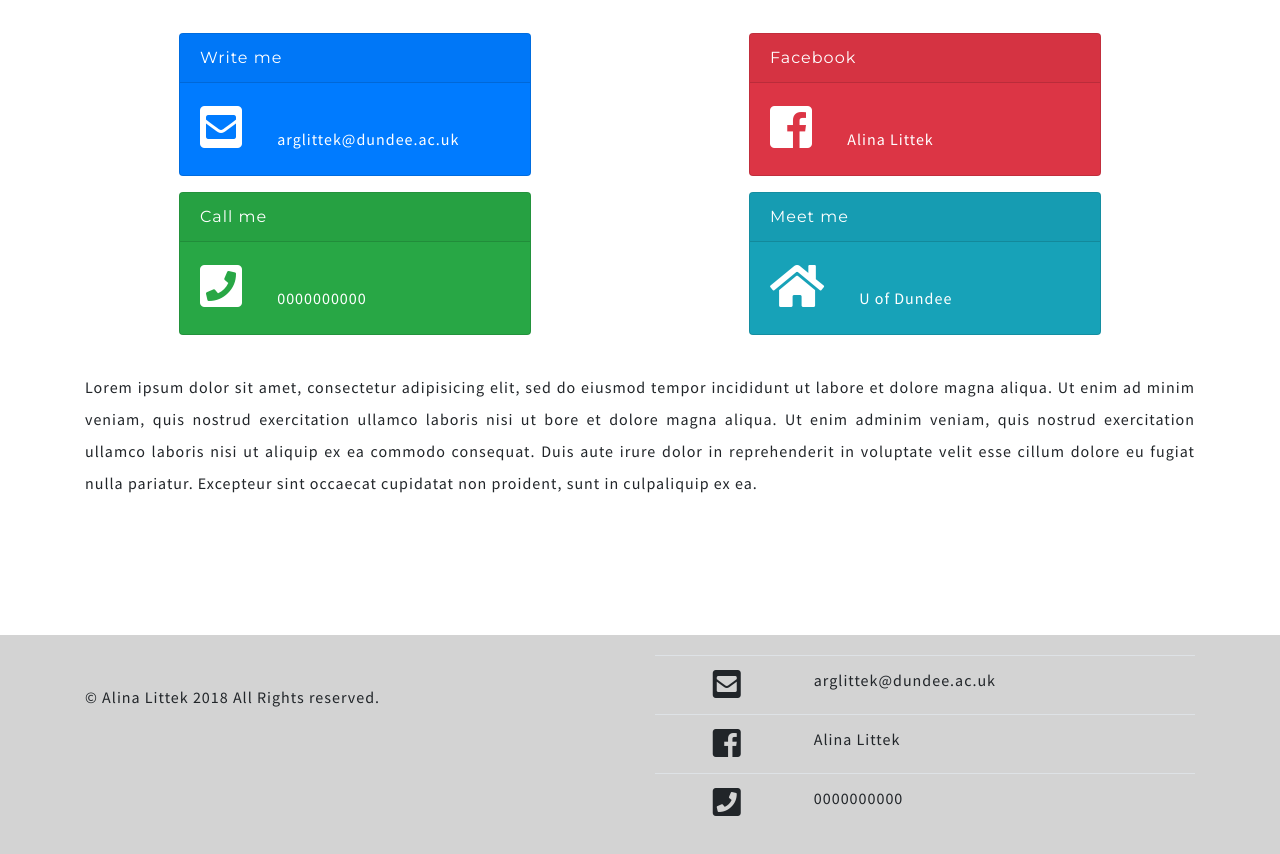
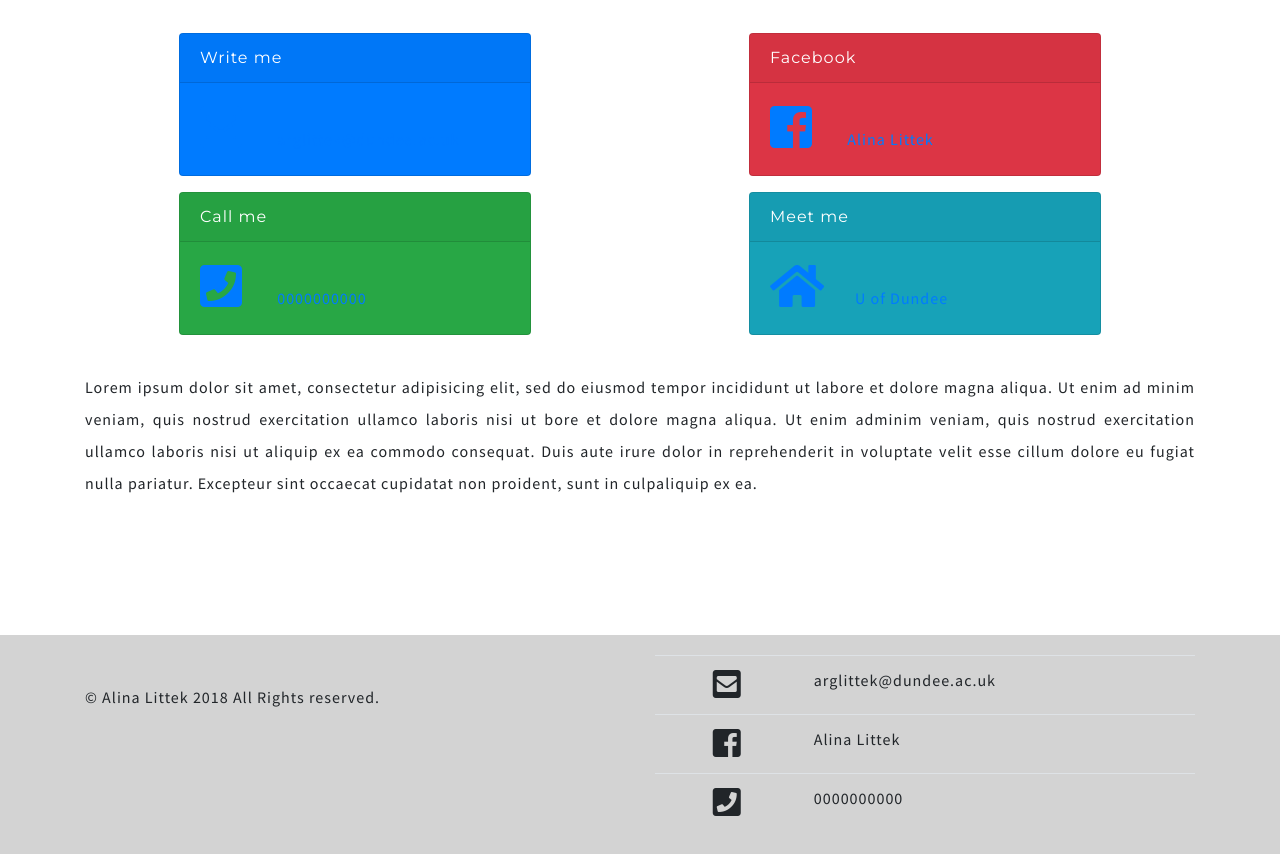
Before and after one commit to alittek/CV, a plain HTML site: page _site/contact.html in a window 1280 px wide. Shown: the part 1340-2194 px from the top of the page. Drawn offline with nearby package versions, Linux system fonts and the light colour scheme.

Commit message:
added links to the contact page

```diff
--- a/_site/contact.html
+++ b/_site/contact.html
@@ -77,6 +77,7 @@
 
     <img src=pics/contact.jpg alt="random pic">
 
+      <!-- general text -->
       <div class="paragraph">
         <p>Lorem ipsum dolor sit amet, consectetur adipisicing elit, sed do eiusmod tempor incididunt ut labore et dolore magna aliqua. Ut enim ad minim veniam, quis nostrud exercitation ullamco laboris nisi ut aliquip ex ea commodo consequat. Duis aute irure dolor in reprehenderit in voluptate velit esse cillum dolore eu fugiat nulla pariatur. Excepteur sint occaecat cupidatat non proident, sunt in culpa qui officia deserunt mollit anim id est laborum.</p>
         <p>Lorem ipsum dolor sit amet, consectetur adipisicing elit, sed do eiusmod tempor incididunt ut labore et dolore magna aliqua. Ut enim ad minim veniam, quis nostrud exercitation ullamco laboris nisi ut aliquip ex ea.</p>
@@ -85,37 +86,45 @@
       <!-- contact cards with adress, number and email -->
         <div class="row">
           <div class="col-sm">
+
+            <!-- e-mail contact card -->
             <div class="card mx-auto contactCard text-white bg-primary mb-3">
               <div class="card-header">Write me</div>
               <div class="card-body">
-                <p class="card-text"><i class="fas icon fa-envelope-square fa-3x"></i> arglittek@dundee.ac.uk</p>
+                <p class="card-text"><a href=" " title="Email"><i class="fas icon fa-envelope-square fa-3x"></i> arglittek@dundee.ac.uk </a></p>
               </div>
             </div>
+
+            <!-- phone contact card -->
             <div class="card mx-auto contactCard text-white bg-success mb-3">
               <div class="card-header">Call me</div>
               <div class="card-body">
-                <p class="card-text">
-                  <i class="fas icon fa-phone-square fa-3x"></i> 0000000000 </p>
+                <p class="card-text"><a href=" " title="phone"><i class="fas icon fa-phone-square fa-3x"></i> 0000000000 </a></p>
               </div>
             </div>
           </div>
 
           <div class="col-sm">
+
+            <!-- facebook contact card -->
             <div class="card mx-auto contactCard text-white bg-danger mb-3">
               <div class="card-header">Facebook</div>
               <div class="card-body">
-                <p class="card-text"><i class="fab icon fa-facebook-square fa-3x"></i> Alina Littek</p>
+                <p class="card-text"><a href="https://en-gb.facebook.com/" title="Facebook"><i class="fab icon fa-facebook-square fa-3x"></i> Alina Littek </a></p>
               </div>
             </div>
+
+            <!-- address contact card -->
             <div class="card mx-auto contactCard text-white bg-info mb-3">
               <div class="card-header">Meet me</div>
               <div class="card-body">
-                <p class="card-text"><i class="fas icon fa-home fa-3x"></i> U of Dundee </p>
+                <p class="card-text"><a href="https://www.google.com/maps" title="Maps"><i class="fas icon fa-home fa-3x"></i>U of Dundee </a></p>
               </div>
             </div>
           </div>
         </div>
 
+        <!-- general text -->
         <div class="paragraph">
           <p>Lorem ipsum dolor sit amet, consectetur adipisicing elit, sed do eiusmod tempor incididunt ut labore et dolore magna aliqua. Ut enim ad minim veniam, quis nostrud exercitation ullamco laboris nisi ut bore et dolore magna aliqua. Ut enim
           adminim veniam, quis nostrud exercitation ullamco laboris nisi ut aliquip ex ea commodo consequat. Duis aute irure dolor in reprehenderit in voluptate velit esse cillum dolore eu fugiat nulla pariatur. Excepteur sint occaecat cupidatat non proident, sunt in culpaliquip ex ea.</p>
--- a/_site/style.css
+++ b/_site/style.css
@@ -144,6 +144,16 @@ body h4
   padding-right: 30px;
 }
 
+p a:hover
+{
+  color: #ffd11a;
+}
+
+a:visited
+{
+  color: white;
+}
+
 
 /* footer */
 #columnfooter
```
Also changed, not shown: contact.html (+14 -5 lines), style.css (+10 -0 lines).
